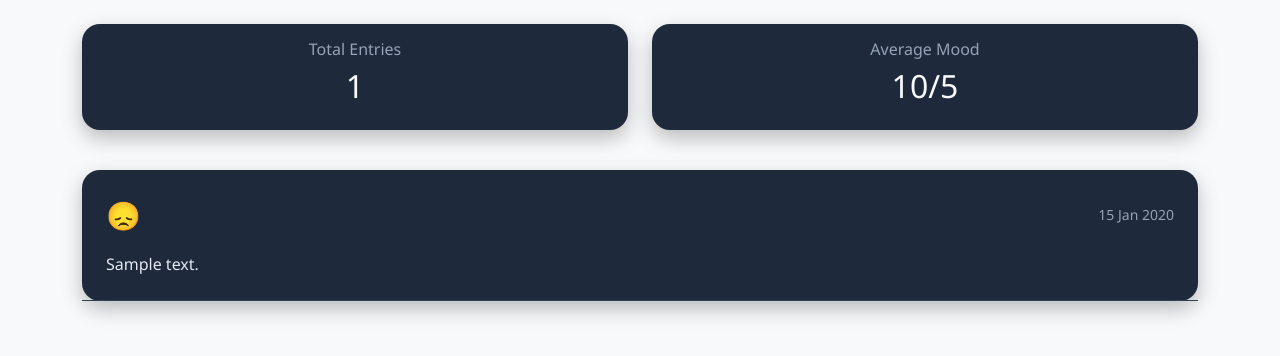
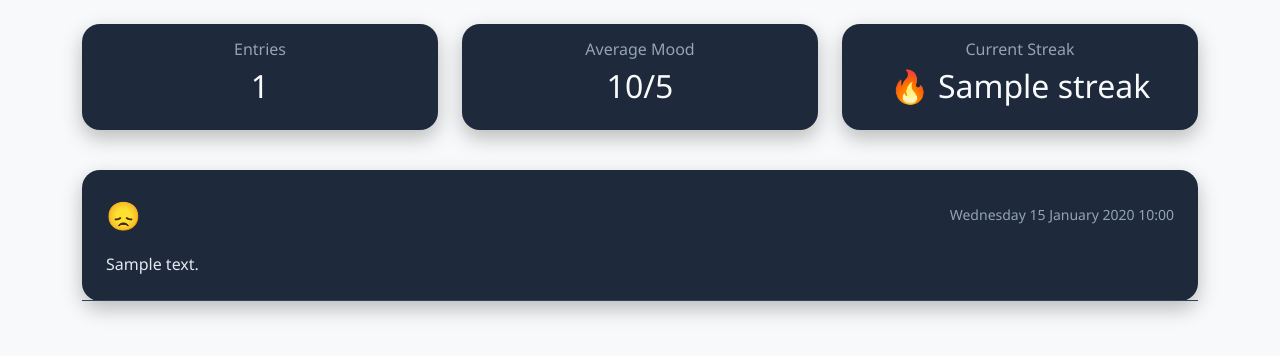
Before and after one commit to dippa1982/Journal, a Flask app: template templates/dashboard.html in a window 1280 px wide. Shown: the top 356 px of the page. Run offline with Flask 3, Linux system fonts and the light colour scheme; tables that the repository leaves empty hold one stand-in row (values such as "Sample post"); the template is opened without the code that fills it: values that come from a table or form of the project are taken from there, most other values are stand-ins (such as "Sample title", 1, 10 or a date in 2020).

Commit message:
Add files via upload

```diff
--- a/templates/dashboard.html
+++ b/templates/dashboard.html
@@ -1,18 +1,19 @@
 {% extends "base.html" %}
 
-{% block title %}Journal{% endblock %}
+{% block title %}Dashboard{% endblock %}
 
 {% block content %}
 
 <div class="row mb-4">
 
-    <div class="col-md-6 mb-3">
+    <div class="col-md-4 mb-3">
 
-        <div class="card border-0 shadow-sm">
+        <div class="card shadow-sm">
+
             <div class="card-body text-center">
 
                 <h6 class="text-muted">
-                    Total Entries
+                    Entries
                 </h6>
 
                 <h2>
@@ -20,13 +21,15 @@
                 </h2>
 
             </div>
+
         </div>
 
     </div>
 
-    <div class="col-md-6 mb-3">
+    <div class="col-md-4 mb-3">
 
-        <div class="card border-0 shadow-sm">
+        <div class="card shadow-sm">
+
             <div class="card-body text-center">
 
                 <h6 class="text-muted">
@@ -38,6 +41,27 @@
                 </h2>
 
             </div>
+
+        </div>
+
+    </div>
+
+    <div class="col-md-4 mb-3">
+
+        <div class="card shadow-sm">
+
+            <div class="card-body text-center">
+
+                <h6 class="text-muted">
+                    Current Streak
+                </h6>
+
+                <h2>
+                    🔥 {{ streak }}
+                </h2>
+
+            </div>
+
         </div>
 
     </div>
@@ -46,7 +70,7 @@
 
 {% if entries %}
 
-<div class="card border-0 shadow-sm">
+<div class="card shadow-sm">
 
     <div class="card-body p-0">
 
@@ -63,22 +87,27 @@
                     <div>
 
                         {% if entry.mood_score == 5 %}
-                            <span class="fs-3">😁</span>
+                            <span class="mood-great fs-3">😁</span>
+
                         {% elif entry.mood_score == 4 %}
-                            <span class="fs-3">🙂</span>
+                            <span class="mood-good fs-3">🙂</span>
+
                         {% elif entry.mood_score == 3 %}
-                            <span class="fs-3">😐</span>
+                            <span class="mood-ok fs-3">😐</span>
+
                         {% elif entry.mood_score == 2 %}
-                            <span class="fs-3">😔</span>
+                            <span class="mood-low fs-3">😔</span>
+
                         {% else %}
-                            <span class="fs-3">😞</span>
+                            <span class="mood-bad fs-3">😞</span>
+
                         {% endif %}
 
                     </div>
 
                     <small class="text-muted">
 
-                        {{ entry.created_at.strftime('%d %b %Y') }}
+                        {{ entry.created_at.strftime('%A %d %B %Y %H:%M') }}
 
                     </small>
 
@@ -86,10 +115,14 @@
 
                 <div class="mt-3">
 
-                    {% if entry.content|length > 200 %}
-                        {{ entry.content[:200] }}...
+                    {% if entry.content|length > 250 %}
+
+                        {{ entry.content[:250] }}...
+
                     {% else %}
+
                         {{ entry.content }}
+
                     {% endif %}
 
                 </div>
@@ -106,7 +139,7 @@
 
 {% else %}
 
-<div class="card border-0 shadow-sm">
+<div class="card shadow-sm">
 
     <div class="card-body text-center p-5">
 
@@ -115,7 +148,7 @@
         </h3>
 
         <p class="text-muted">
-            Create your first entry from the Journal menu above.
+            Click "New Entry" in the sidebar to start writing.
         </p>
 
     </div>
```
